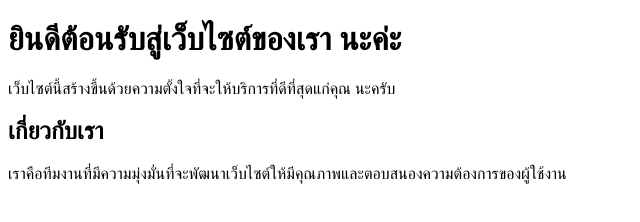
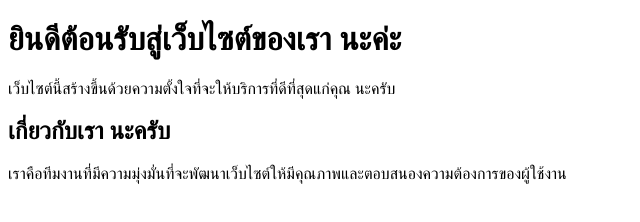
Before and after one commit to ponchai2526/jitsync, a plain HTML site: page index.html in a window 1280 px wide. Shown: the whole page, without its empty margins (0-640 px from the left). Drawn offline with Linux system fonts and the light colour scheme.

Commit message:
Update index.html

```diff
--- a/index.html
+++ b/index.html
@@ -10,7 +10,7 @@
 
     <p>เว็บไซต์นี้สร้างขึ้นด้วยความตั้งใจที่จะให้บริการที่ดีที่สุดแก่คุณ นะครับ </p>
 
-    <h2>เกี่ยวกับเรา</h2>
+    <h2>เกี่ยวกับเรา นะครับ</h2>
 
     <p>เราคือทีมงานที่มีความมุ่งมั่นที่จะพัฒนาเว็บไซต์ให้มีคุณภาพและตอบสนองความต้องการของผู้ใช้งาน</p>
 
```
